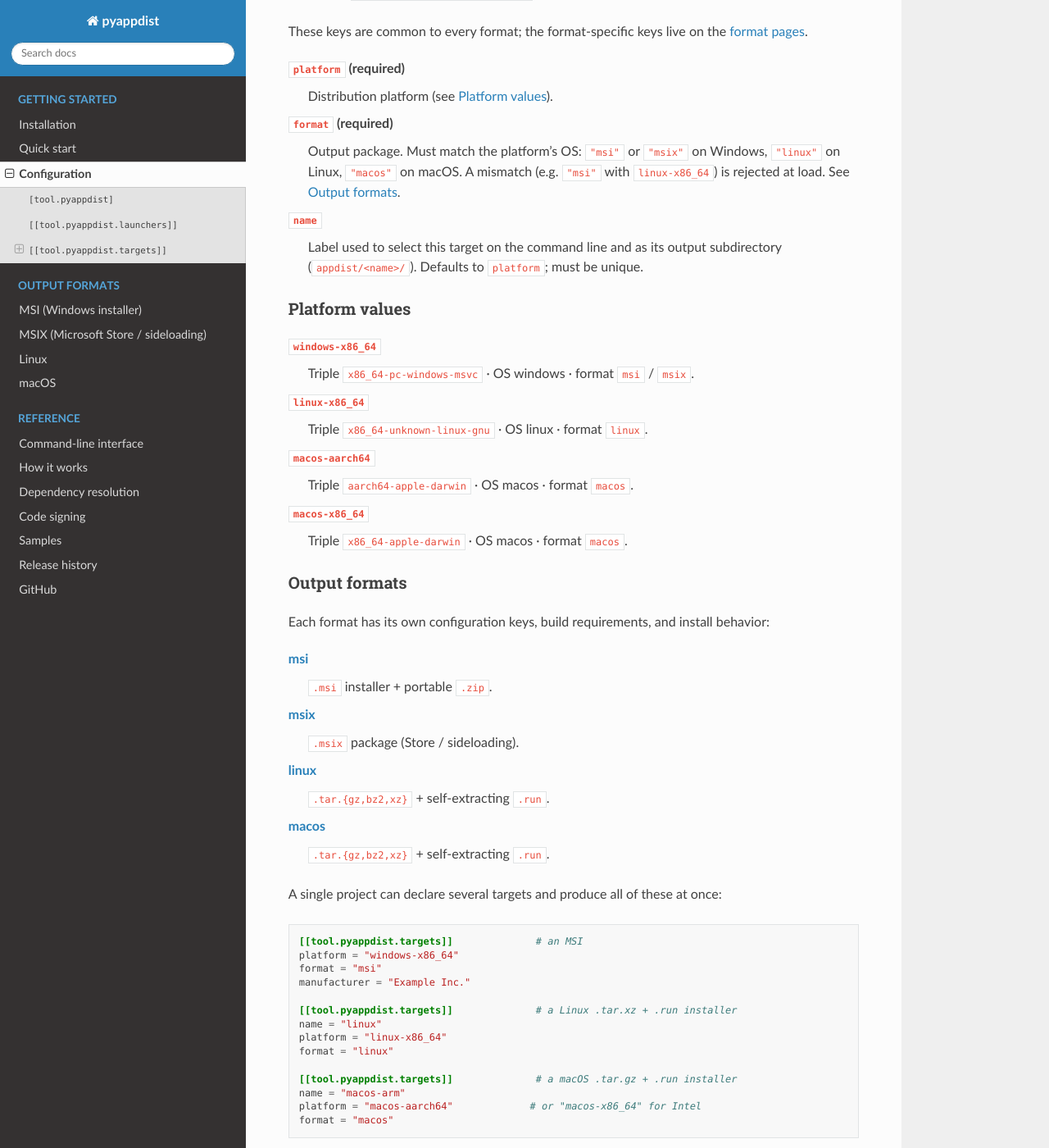
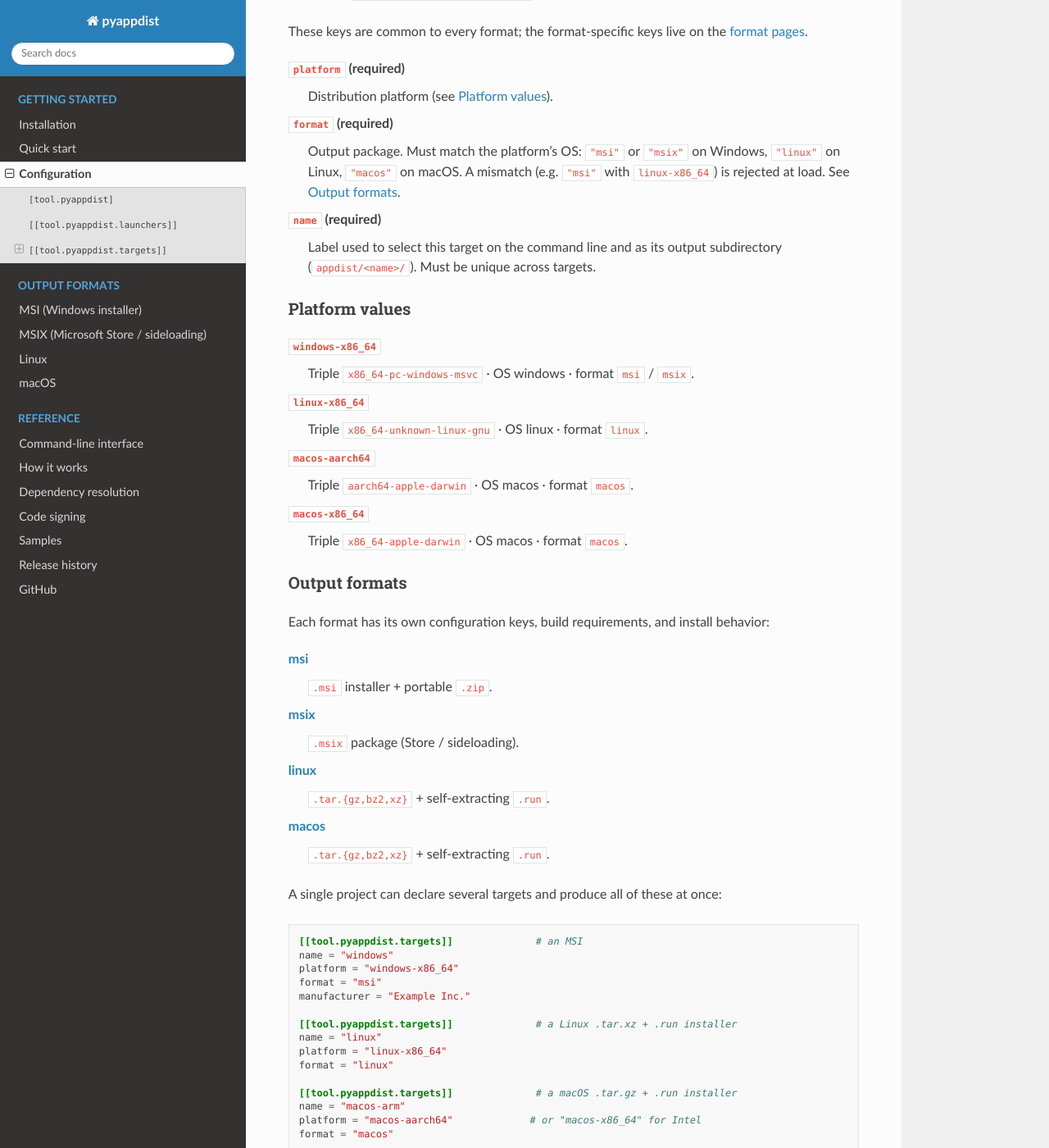
Before and after one commit to atsuoishimoto/pyappdist, a Sphinx documentation site: the page built from docs/configuration.rst, in a window 1280 px wide and 1400 px high, scrolled down 1847 px. Shown: the whole window at 82% size. Built offline with Sphinx 7.4.7 and the Read the Docs theme 3.1.0, drawn with Linux system fonts in a browser that asks for light colours.

Commit message:
Make [[tool.pyappdist.targets]].name a required field
Previously a target without an explicit name fell back to using its
platform as the name. Drop that fallback and require name on every
target: _parse_targets now raises ConfigError when name is missing, and
ensure_upgrade_code matches entries by name only.

Update all sample pyproject.toml files, the docs, and the README to give
their Windows targets an explicit name.

https://claude.ai/code/session_01E6xxnx1MyLS5uvReqRY31n

```diff
--- a/docs/configuration.rst
+++ b/docs/configuration.rst
@@ -108,9 +108,9 @@ These keys are common to every format; the format-specific keys live on the
    ``"msi"`` with ``linux-x86_64``) is rejected at load. See
    :ref:`Output formats <config-formats>`.
 
-``name``
+``name`` (required)
    Label used to select this target on the command line and as its output
-   subdirectory (``appdist/<name>/``). Defaults to ``platform``; must be unique.
+   subdirectory (``appdist/<name>/``). Must be unique across targets.
 
 .. _config-platforms:
 
@@ -154,6 +154,7 @@ A single project can declare several targets and produce all of these at once:
 .. code-block:: toml
 
    [[tool.pyappdist.targets]]              # an MSI
+   name = "windows"
    platform = "windows-x86_64"
    format = "msi"
    manufacturer = "Example Inc."
--- a/docs/formats/linux.rst
+++ b/docs/formats/linux.rst
@@ -27,6 +27,7 @@ Configuration
 .. code-block:: toml
 
    [[tool.pyappdist.targets]]
+   name = "linux"
    platform = "linux-x86_64"
    format = "linux"
    # categories = "Utility;Development;"   # for launchers that set an icon
--- a/docs/formats/msi.rst
+++ b/docs/formats/msi.rst
@@ -35,6 +35,7 @@ Configuration
 .. code-block:: toml
 
    [[tool.pyappdist.targets]]
+   name = "windows"
    platform = "windows-x86_64"
    format = "msi"
    manufacturer = "Example Inc."
--- a/docs/quickstart.rst
+++ b/docs/quickstart.rst
@@ -22,6 +22,7 @@ Add a ``[tool.pyappdist]`` section to your app's ``pyproject.toml``:
    # args = "--profile default"# optional fixed arguments
 
    [[tool.pyappdist.targets]]
+   name = "windows"
    platform = "windows-x86_64"
    format = "msi"
    manufacturer = "Example Inc."
```
Also changed, not shown: README.md (+2 -0 lines), 8 other files.
